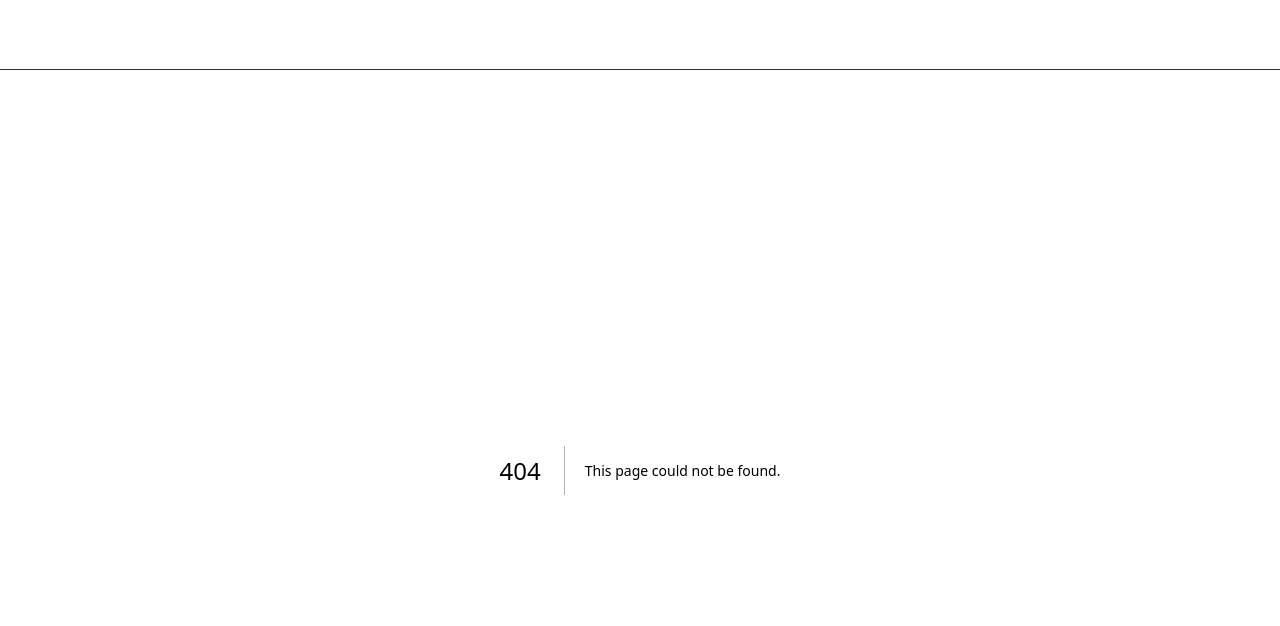
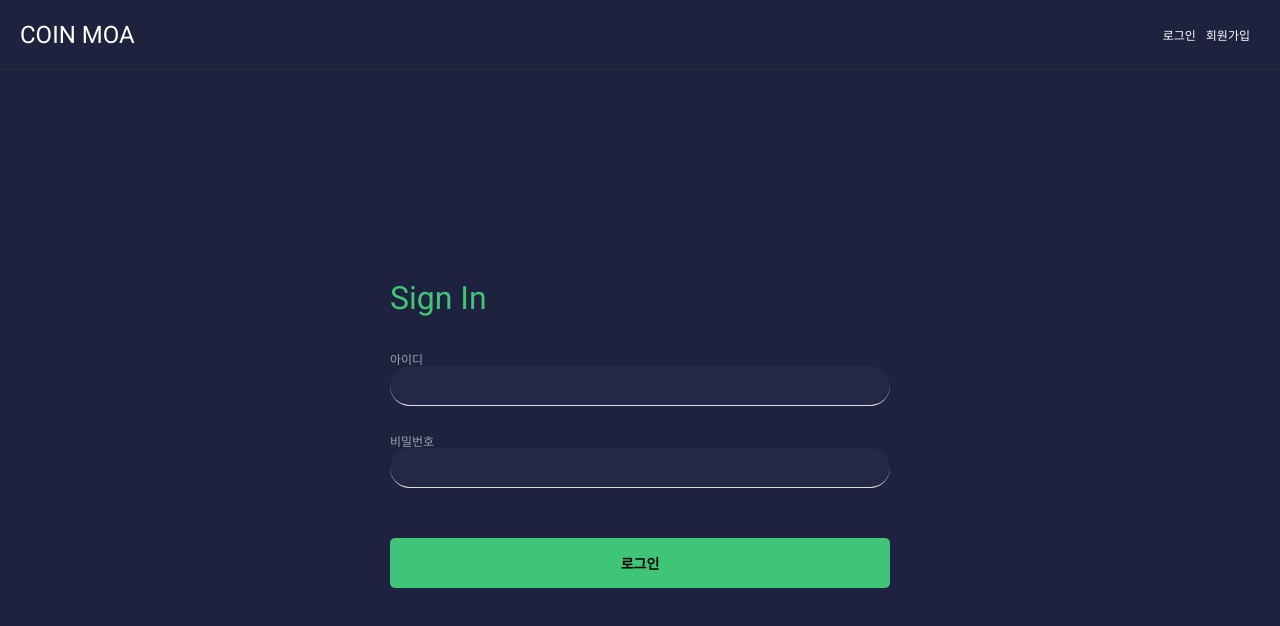
Before and after one commit to sunhong06/accountbook_app, a Next.js app: page /signIn in a window 1280 px wide. Before the commit this address had no page. Shown: the top 626 px of the page. Built offline with nearby package versions, Linux system fonts and the light colour scheme.

Commit message:
feat: signIn 작업

```diff
--- /dev/null
+++ b/src/app/signIn/page.tsx
@@ -0,0 +1,34 @@
+'use client';
+
+import InputLabelItem from '@/components/signIn/InputLabelItem';
+import SignInButton from '@/containers/signIn/SignInButton';
+import SignInInputitemGroup from '@/containers/signIn/SignInInputitemGroup';
+import { flexbox } from '@/styles/mixins/flexbox';
+import defaultTheme from '@/styles/theme/defaultTheme';
+import styled from 'styled-components';
+
+const SignInWrap = styled.section`
+  ${flexbox('center', 'flex-start')}
+  flex-direction:column;
+  width: 500px;
+  height: calc(100vh - 70px);
+  margin: 0 auto;
+`;
+
+const SignInTitle = styled.h2`
+  font-size: 32px;
+  color: ${defaultTheme.color.MAIN_COLOR};
+  margin-bottom: 30px;
+`;
+
+const SignIn = () => {
+  return (
+    <SignInWrap>
+      <SignInTitle>Sign In</SignInTitle>
+      <SignInInputitemGroup />
+      <SignInButton />
+    </SignInWrap>
+  );
+};
+
+export default SignIn;
--- /dev/null
+++ b/src/components/signIn/InputLabelItem.tsx
@@ -0,0 +1,22 @@
+import Input from '../common/Input';
+
+type Props = {
+  className?: string;
+  type?: string;
+  label: string;
+  value: string;
+  onChangeHandler: any;
+  buttonComponents?: any;
+};
+
+const InputLabelItem = ({ className, type, label, value, onChangeHandler, buttonComponents }: Props) => {
+  return (
+    <div className={className}>
+      <label>{label}</label>
+      <Input type={type} value={value} onChange={onChangeHandler} />
+      {buttonComponents && buttonComponents}
+    </div>
+  );
+};
+
+export default InputLabelItem;
--- /dev/null
+++ b/src/containers/signIn/SignInButton.tsx
@@ -0,0 +1,28 @@
+import { axiosInstance } from '@/api';
+import Button from '@/components/common/Button';
+import defaultTheme from '@/styles/theme/defaultTheme';
+import styled from 'styled-components';
+
+const StyleSignInButton = styled(Button)`
+  width: 100%;
+  height: 50px;
+  border-radius: 5px;
+  background-color: ${defaultTheme.color.MAIN_COLOR};
+  font-size: 14px;
+  font-weight: bold;
+`;
+
+const SignInButton = () => {
+  const signInHandler = async () => {
+    const res = await axiosInstance.post('/api/auth/signIn', { id: 'kongsunk', password: 'qwer1234!!' });
+    console.log(res);
+    return res.data;
+  };
+
+  return (
+    <StyleSignInButton disabled={false} onClick={signInHandler}>
+      로그인
+    </StyleSignInButton>
+  );
+};
+export default SignInButton;
--- /dev/null
+++ b/src/containers/signIn/SignInInputitemGroup.tsx
@@ -0,0 +1,91 @@
+import { axiosInstance } from '@/api';
+import Button from '@/components/common/Button';
+import Input from '@/components/common/Input';
+import InputLabelItem from '@/components/signUp/InputLabelItem';
+import defaultTheme from '@/styles/theme/defaultTheme';
+import { signUpObj } from '@/types/user';
+import axios from 'axios';
+import { useState, FormEvent } from 'react';
+import styled from 'styled-components';
+
+const InputLabelItemWrap = styled.div`
+  margin-bottom: 30px;
+  width: 100%;
+`;
+
+const StyleInputLabelItem = styled(InputLabelItem)`
+  margin-bottom: 20px;
+  width: 100%;
+  position: relative;
+
+  label {
+    color: #9ca3af;
+    display: block;
+    font-size: 12px;
+    padding: 10px 0 0;
+  }
+  input {
+    border-bottom: 1px solid #ddd;
+    width: 100%;
+    height: 40px;
+    color: #fff;
+  }
+
+  button {
+    position: absolute;
+    bottom: 10px;
+    right: 0;
+    color: ${defaultTheme.color.MAIN_COLOR};
+  }
+`;
+
+const SignInInputitemGroup = () => {
+  const [inputValue, setInputValue] = useState<signUpObj>({ id: '', password: '', passwordConfirm: '', email: '' });
+  const [authNumber, setAuthNumber] = useState('');
+  const [isShowAuthNumberInput, setIsShowAuthNumberInput] = useState(true);
+
+  const inputChangeHandler = (key: keyof signUpObj, value: any) => {
+    setInputValue((prev) => ({ ...prev, [key]: value }));
+  };
+
+  const changeAuthNumber = (e: FormEvent<HTMLInputElement>) => {
+    const { value } = e.currentTarget;
+    setAuthNumber(value);
+  };
+  const checkAuthNumber = async () => {
+    const res = await axiosInstance.post('/api/auth/email/result', { authNumber, email: inputValue.email });
+    return res.data;
+  };
+
+  const sendAuthNumber = async () => {
+    const res = await axiosInstance.post('/api/auth/email', inputValue.email);
+    return res.data;
+  };
+
+  const resendAuthNumber = async () => {
+    sendAuthNumber();
+  };
+
+  const checkIdHandler = async () => {
+    const res = await axiosInstance.post('/api/auth/checkid', inputValue.id);
+    return res.data;
+  };
+  return (
+    <InputLabelItemWrap>
+      <StyleInputLabelItem
+        label='아이디'
+        value={inputValue.id}
+        onChangeHandler={(e: FormEvent<HTMLInputElement>) => inputChangeHandler('id', e.currentTarget.value)}
+      />
+
+      <StyleInputLabelItem
+        label='비밀번호'
+        type='password'
+        value={inputValue.password}
+        onChangeHandler={(e: FormEvent<HTMLInputElement>) => inputChangeHandler('password', e.currentTarget.value)}
+      />
+    </InputLabelItemWrap>
+  );
+};
+
+export default SignInInputitemGroup;
```
